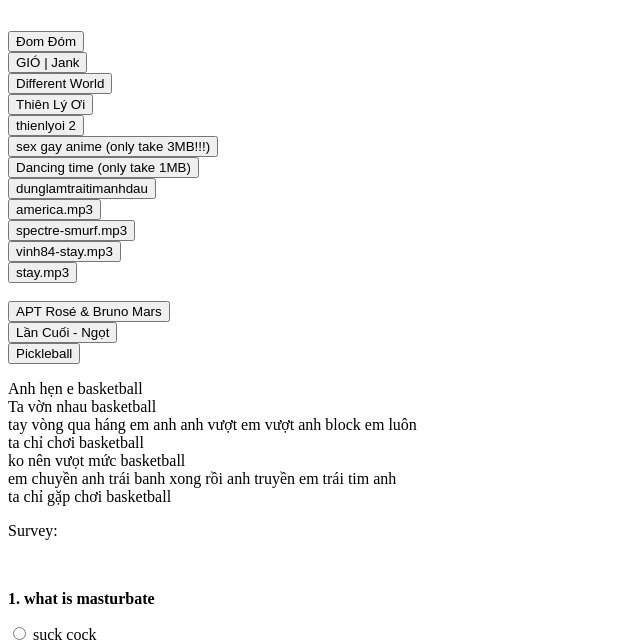
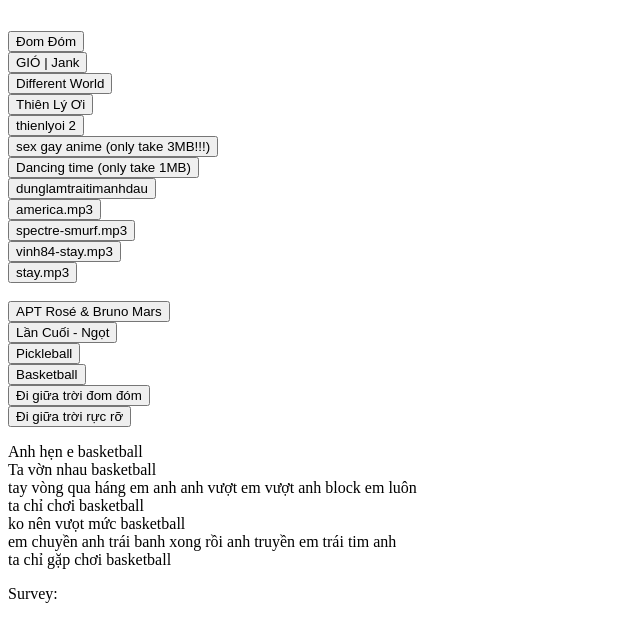
Before and after one commit to baldstore/Music, a plain HTML site: page index.html in a window 1280 px wide. Shown: the part 101-744 px from the top of the page, without its empty margins (0-640 px from the left). Drawn offline with Linux system fonts and the light colour scheme.

Commit message:
Update index.html

```diff
--- a/index.html
+++ b/index.html
@@ -37,6 +37,12 @@
   <button onclick="window.open('https://baldstore.github.io/Music/lần cuối.mp3')">Lần Cuối - Ngọt</button>
   <br>
   <button onclick="window.open('https://baldstore.github.io/Music/pickleball.mp3')">Pickleball</button>
+  <br>
+  <button onclick="window.open('https://baldstore.github.io/Music/anh hẹn em basketball.mp3')">Basketball</button>
+  <br>
+  <button onclick="window.open('https://baldstore.github.io/Music/đi giữa trời đom đóm.mp3')">Đi giữa trời đom đóm</button>
+  <br>
+  <button onclick="window.open('https://baldstore.github.io/Music/đi giữa trời rực rỡ.mp3')">Đi giữa trời rực rỡ</button>
   <br>
   <p>Anh hẹn e basketball <br> Ta vờn nhau basketball <br> tay vòng qua háng em anh anh vượt em vượt anh block em luôn <br> ta chỉ chơi basketball <br> ko nên vưọt mức basketball <br> em chuyền anh trái banh xong rồi anh truyền em trái tim anh <br> ta chỉ gặp chơi basketball</p>
   <div id="sus-question">
```
